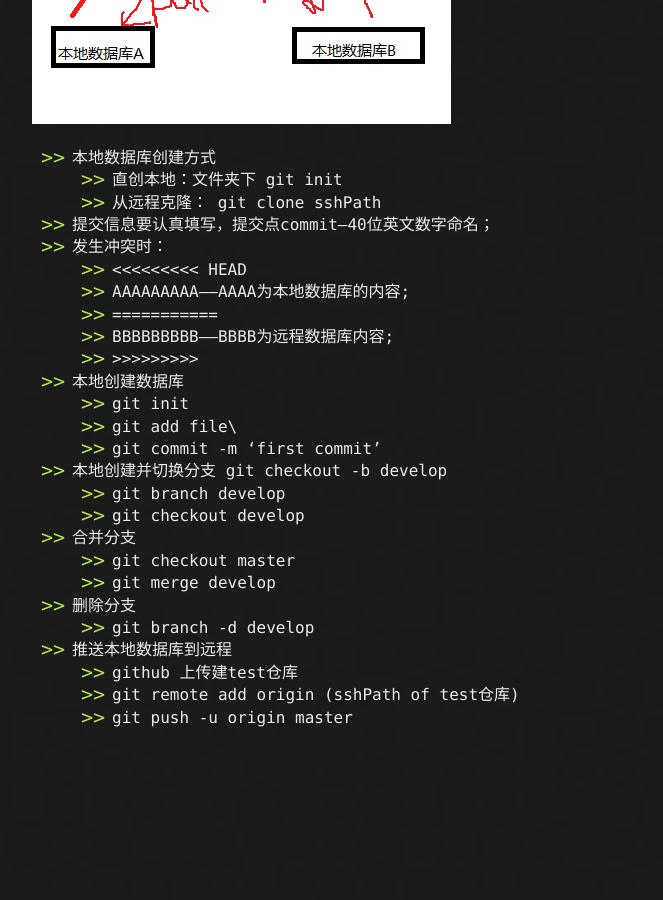
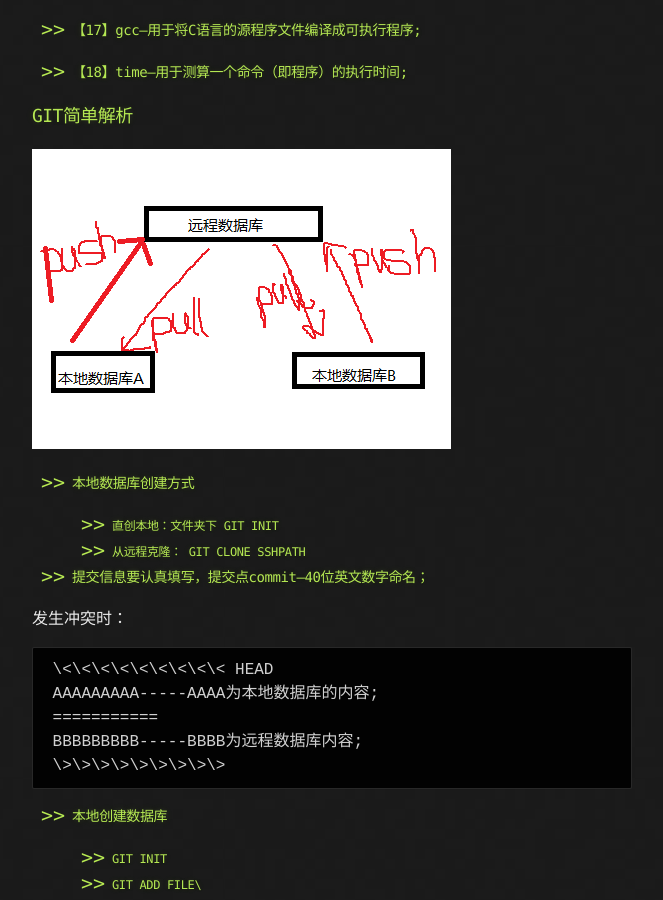
Before and after one commit to pingping1122/pingping1122.github.io, a Jekyll site: the page built from _posts/2017-12-04-common-linux-command-git.markdown, in a window 1280 px wide and 900 px high, scrolled down 1350 px. Shown: the whole window, without its empty margins (308-971 px from the left). Built offline with Jekyll 4.4.1, drawn with Linux system fonts in a browser that asks for light colours; before the commit the page ends 2099 px from its top, so only the background shows below that.

Commit message:
前端笔记002

```diff
--- a/_posts/2017-12-04-common-linux-command-git.markdown
+++ b/_posts/2017-12-04-common-linux-command-git.markdown
@@ -7,63 +7,66 @@ categories: jekyll update
 
 ### linux常见命令
 
-* 【1】cd--切换当前目录(绝对路径或相对路径);
-* 【2】ls--查看文件与目录;
-* 【3】grep--分析一行信息：
-   * grep [-c/-i] '查找字符串' filename;
-   * -c 计算找到‘查找字符串’的次数;
-   * -i 忽略大小写;
-* 【4】find--查找;
-   * find [path] [option] [action];
-   * eg.find \root -mtime 0   在当前目录下查找今天之内有改动的文件;
-* 【5】cp--(copy)复制文件;
-* 【6】mv--(move)移动文件;
-   * mv file1 file2 dir  将文件file1和file2移动至dir;
-* 【7】rm--(remove)用于删除文件或目录;
-* 【8】ps--(process)用于将某个时间点的进程运行情况选取下来并输出;
-* 【9】kill、killall
-* 【10】file--用于判断某个文件的基本数据类型(在linux下文件的类型并不是以后缀名来分的);
-   * file filename
-* 【11】tar--用于对文件进行打包
-   * 压缩：tar -jcv -f  taredFile taringFile;
-   * 查询: tar -jtv -f taredFile;
-   * 解压: tar -jxv -f taredFile -C 预解压的文件目录;
-* 【12】cat--查看文本文件的内容;
-* 【13】chgrp--改变文件所属用户组;
-* 【14】chown--改变文件的所有者;
-* 【15】chmod--改变文件的权限;
-* 【16】vim--文件编辑;
-* 【17】gcc--用于将C语言的源程序文件编译成可执行程序;
-* 【18】time--用于测算一个命令（即程序）的执行时间;
+* #### 【1】cd--切换当前目录(绝对路径或相对路径);
+* #### 【2】ls--查看文件与目录;
+* #### 【3】grep--分析一行信息：
+   * ##### grep [-c/-i] '查找字符串' filename;
+   * ##### -c 计算找到‘查找字符串’的次数;
+   * ##### -i 忽略大小写;
+* #### 【4】find--查找;
+   * ##### find [path] [option] [action];
+   * ##### eg.find \root -mtime 0   在当前目录下查找今天之内有改动的文件;
+* #### 【5】cp--(copy)复制文件;
+* #### 【6】mv--(move)移动文件;
+   * #####  mv file1 file2 dir  将文件file1和file2移动至dir;
+* #### 【7】rm--(remove)用于删除文件或目录;
+* #### 【8】ps--(process)用于将某个时间点的进程运行情况选取下来并输出;
+* #### 【9】kill、killall
+* ##### 【10】file--用于判断某个文件的基本数据类型(在linux下文件的类型并不是以后缀名来分的);
+   * ##### file filename
+* #### 【11】tar--用于对文件进行打包
+   * ##### 压缩：tar -jcv -f  taredFile taringFile;
+   * ##### 查询: tar -jtv -f taredFile;
+   * ##### 解压: tar -jxv -f taredFile -C 预解压的文件目录;
+* #### 【12】cat--查看文本文件的内容;
+* #### 【13】chgrp--改变文件所属用户组;
+* #### 【14】chown--改变文件的所有者;
+* #### 【15】chmod--改变文件的权限;
+* #### 【16】vim--文件编辑;
+* #### 【17】gcc--用于将C语言的源程序文件编译成可执行程序;
+* #### 【18】time--用于测算一个命令（即程序）的执行时间;
 
 ### GIT简单解析
 
 ![git--协作原理](https://raw.githubusercontent.com/pingping1122/pingping1122.github.io/master/images/git/git.png)
 
-* 本地数据库创建方式
-  * 直创本地：文件夹下 git init
-  * 从远程克隆： git clone sshPath
+* #### 本地数据库创建方式
+  * ##### 直创本地：文件夹下 git init
+  * ##### 从远程克隆： git clone sshPath
 
-* 提交信息要认真填写，提交点commit--40位英文数字命名；
-* 发生冲突时：
-  * \<\<\<\<\<\<\<\<\< HEAD
-  * AAAAAAAAA-----AAAA为本地数据库的内容;
-  * ===========
-  * BBBBBBBBB-----BBBB为远程数据库内容;
-  * \>\>\>\>\>\>\>\>\>
-* 本地创建数据库
-  * git init
-  * git add file\
-  * git commit -m 'first commit'
-* 本地创建并切换分支 git checkout -b develop
-  * git branch develop
-  * git checkout develop
-* 合并分支
-  * git checkout master
-  * git merge develop
-* 删除分支
-  * git branch -d develop
-* 推送本地数据库到远程
-  * github 上传建test仓库
-  * git remote add origin (sshPath of test仓库)
-  * git push -u origin master
+* #### 提交信息要认真填写，提交点commit--40位英文数字命名；
+
+发生冲突时：
+
+     \<\<\<\<\<\<\<\<\< HEAD
+     AAAAAAAAA-----AAAA为本地数据库的内容;
+     ===========
+     BBBBBBBBB-----BBBB为远程数据库内容;
+     \>\>\>\>\>\>\>\>\>
+
+* #### 本地创建数据库
+  * ##### git init
+  * ##### git add file\
+  * ##### git commit -m 'first commit'
+* #### 本地创建并切换分支 git checkout -b develop
+  * ##### git branch develop
+  * ##### git checkout develop
+* #### 合并分支
+  * ##### git checkout master
+  * ##### git merge develop
+* ####  删除分支
+  * ##### git branch -d develop
+* #### 推送本地数据库到远程
+  * ##### github 上传建test仓库
+  * ##### git remote add origin (sshPath of test仓库)
+  * ##### git push -u origin master
```
Also changed, not shown: _posts/2017-12-05-css-grid-layout.markdown (+11 -11 lines), _posts/2017-12-05-internet-protocol-summary.markdown (+24 -24 lines), _posts/2018-03-23-web-notebook-002.markdown (added, +224 -0 lines).
